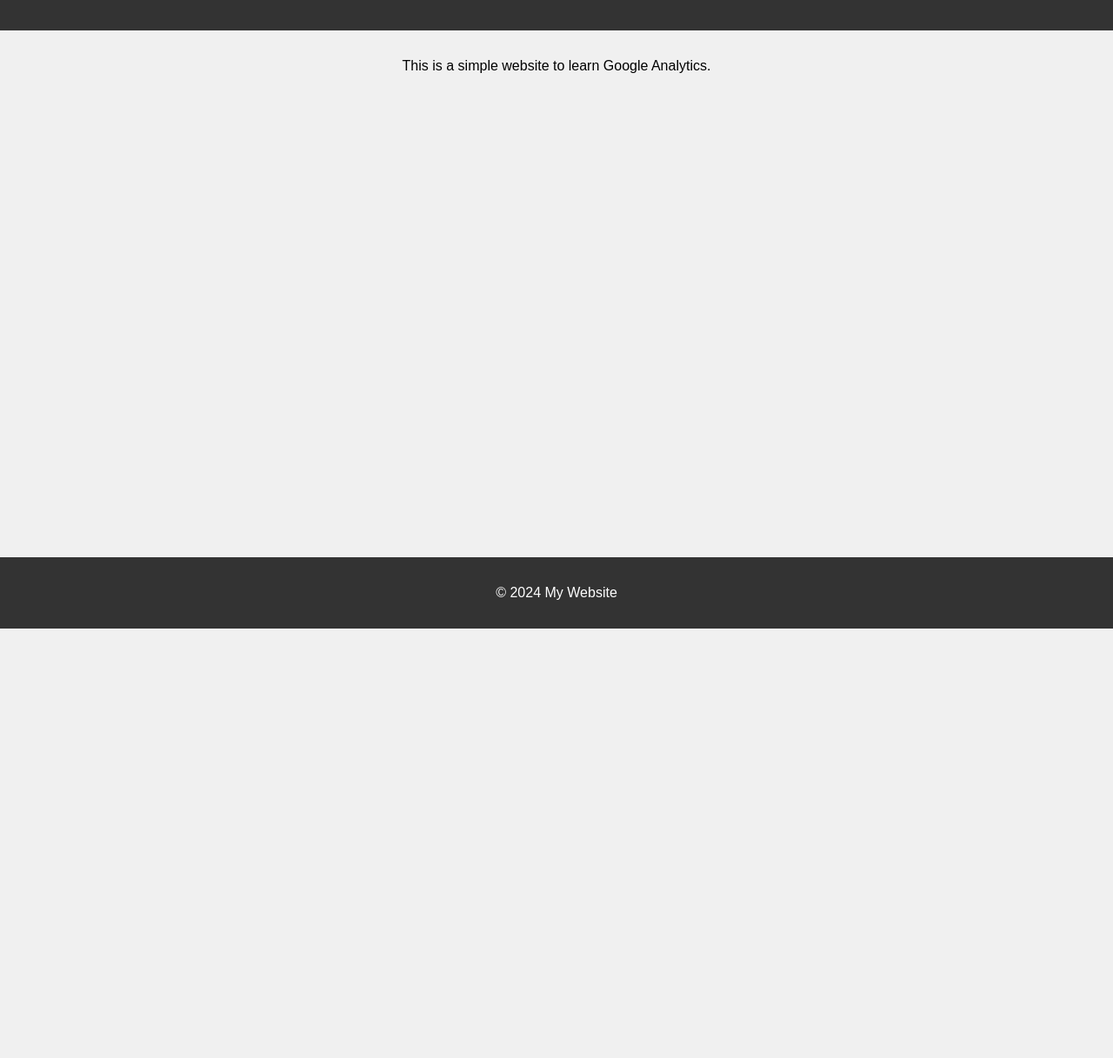
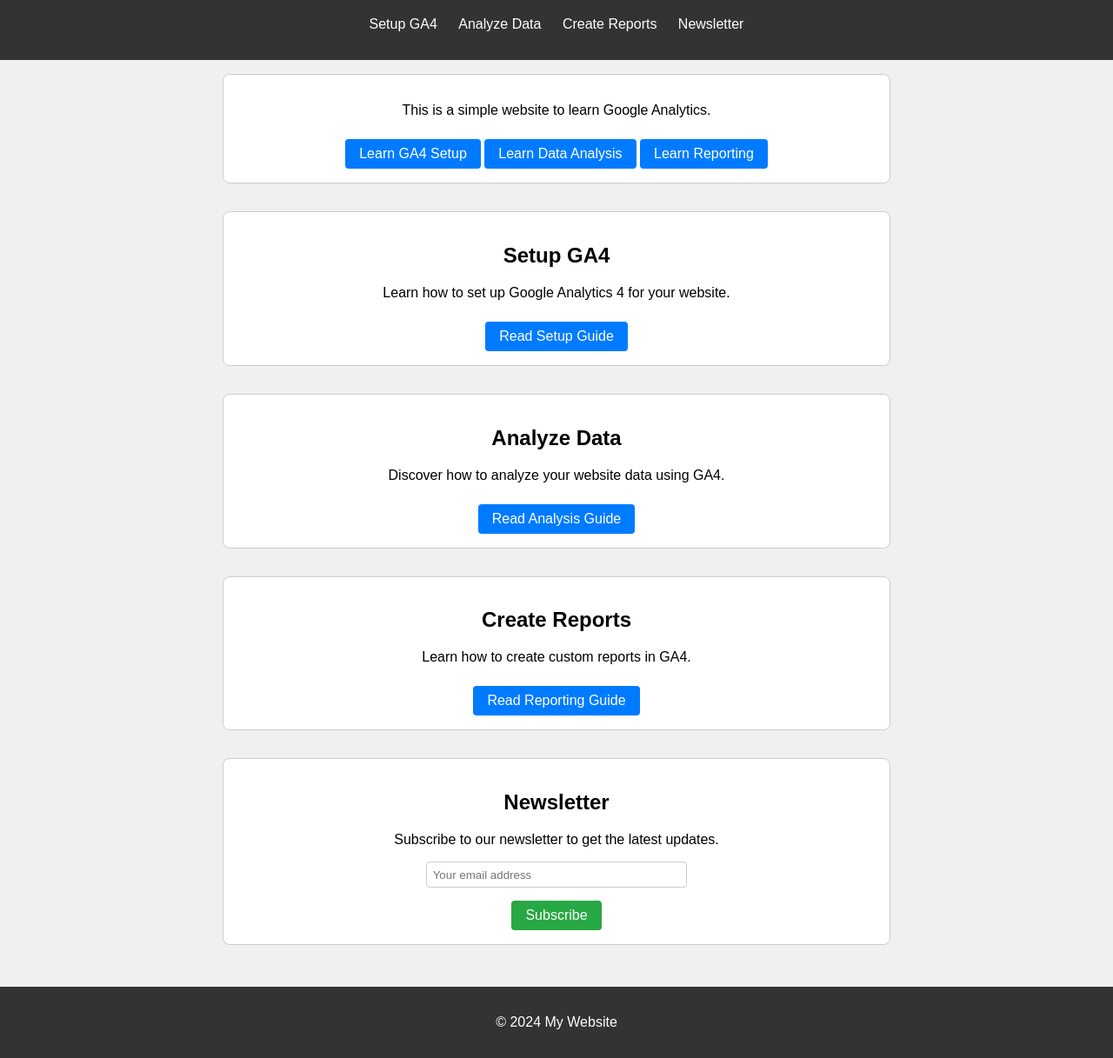
Before and after one commit to makararena/Website_test, a plain HTML site: page index.html in a window 1280 px wide. Shown: the part 77-1294 px from the top of the page at 87% size. Before the commit the page ends 800 px from the top, so only its background shows below. Drawn offline with Linux system fonts and the light colour scheme.

Commit message:
add some new code

```diff
--- a/index.html
+++ b/index.html
@@ -9,9 +9,45 @@
 <body>
     <header>
         <h1>Welcome to My Website</h1>
+        <nav>
+            <ul>
+                <li><a href="#setup">Setup GA4</a></li>
+                <li><a href="#analysis">Analyze Data</a></li>
+                <li><a href="#reporting">Create Reports</a></li>
+                <li><a href="#newsletter">Newsletter</a></li>
+            </ul>
+        </nav>
     </header>
     <main>
-        <p>This is a simple website to learn Google Analytics.</p>
+        <section id="intro">
+            <p>This is a simple website to learn Google Analytics.</p>
+            <button onclick="location.href='#setup'">Learn GA4 Setup</button>
+            <button onclick="location.href='#analysis'">Learn Data Analysis</button>
+            <button onclick="location.href='#reporting'">Learn Reporting</button>
+        </section>
+        <section id="setup">
+            <h2>Setup GA4</h2>
+            <p>Learn how to set up Google Analytics 4 for your website.</p>
+            <button onclick="alert('GA4 Setup Guide')">Read Setup Guide</button>
+        </section>
+        <section id="analysis">
+            <h2>Analyze Data</h2>
+            <p>Discover how to analyze your website data using GA4.</p>
+            <button onclick="alert('Data Analysis Guide')">Read Analysis Guide</button>
+        </section>
+        <section id="reporting">
+            <h2>Create Reports</h2>
+            <p>Learn how to create custom reports in GA4.</p>
+            <button onclick="alert('Reporting Guide')">Read Reporting Guide</button>
+        </section>
+        <section id="newsletter">
+            <h2>Newsletter</h2>
+            <p>Subscribe to our newsletter to get the latest updates.</p>
+            <form>
+                <input type="email" placeholder="Your email address">
+                <button type="submit">Subscribe</button>
+            </form>
+        </section>
     </main>
     <footer>
         <p>&copy; 2024 My Website</p>
--- a/style.css
+++ b/style.css
@@ -1,12 +1,12 @@
 body {
     font-family: Arial, sans-serif;
-    margin: 0;
-    padding: 0;
-    display: flex;
-    flex-direction: column;
+    margin: 0; /* Added missing margin value */
+    padding: 0; /* Added padding to reset default padding */
+    display: flex; /* Added to use flex properties */
+    flex-direction: column; /* Added to use flex properties */
     align-items: center;
     justify-content: center;
-    height: 100vh;
+    min-height: 100vh;
     background-color: #f0f0f0;
 }
 
@@ -18,7 +18,73 @@
     width: 100%;
 }
 
+header nav ul {
+    list-style: none;
+    padding: 0;
+}
+
+header nav ul li {
+    display: inline;
+    margin: 0 10px;
+}
+
+header nav ul li a {
+    color: white;
+    text-decoration: none;
+}
+
 main {
     flex: 1;
     padding: 1em;
+    text-align: center;
+    width: 100%;
+    max-width: 800px;
+    box-sizing: border-box;
 }
+
+section {
+    margin-bottom: 2em;
+    padding: 1em;
+    background-color: white;
+    border: 1px solid #ccc;
+    border-radius: 8px;
+}
+
+button {
+    background-color: #007BFF;
+    color: white;
+    border: none;
+    padding: 0.5em 1em;
+    border-radius: 4px;
+    cursor: pointer;
+    font-size: 1em;
+    margin-top: 0.5em;
+}
+
+button:hover {
+    background-color: #0056b3;
+}
+
+form {
+    display: flex;
+    flex-direction: column;
+    align-items: center;
+}
+
+form input[type="email"] {
+    padding: 0.5em;
+    margin-bottom: 0.5em;
+    border: 1px solid #ccc;
+    border-radius: 4px;
+    width: 100%;
+    max-width: 300px;
+    box-sizing: border-box;
+}
+
+form button {
+    background-color: #28a745;
+}
+
+form button:hover {
+    background-color: #218838;
+}
```
